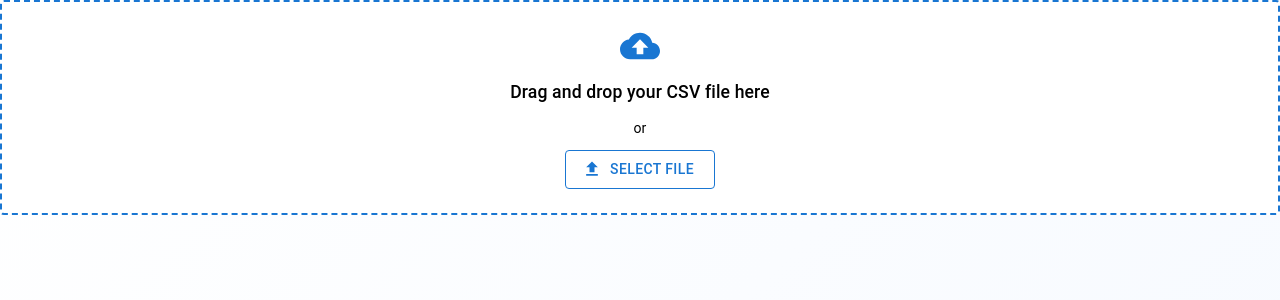
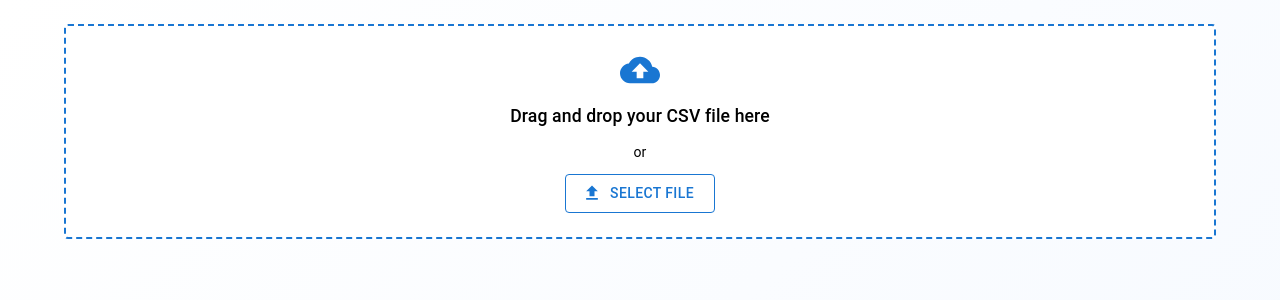
Before and after one commit to Prekshah/t-test, a React (Create React App) app: page / in a window 1280 px wide. Shown: the top 300 px of the page. Built offline with nearby package versions, Linux system fonts and the light colour scheme.

Commit message:
Initial commit for version 3 with new updates

```diff
--- a/src/components/StatisticalAnalysis.tsx
+++ b/src/components/StatisticalAnalysis.tsx
@@ -2439,7 +2439,7 @@
   }, [testRecommendation, data, metricColumn, groupingColumn, testResult, runTukeyHSD, runGamesHowell, runDunnTest, runPairwiseProportionTests, saveTestResultsToFile]);
 
   return (
-    <Box sx={{ width: '100%', typography: 'body1' }}>
+    <Box sx={{ width: '100%', typography: 'body1', p: 3, maxWidth: '1200px', mx: 'auto' }}>
       <Box>
         <Box
           component="label"
```
